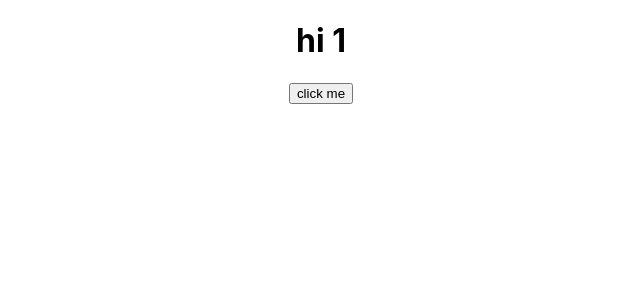
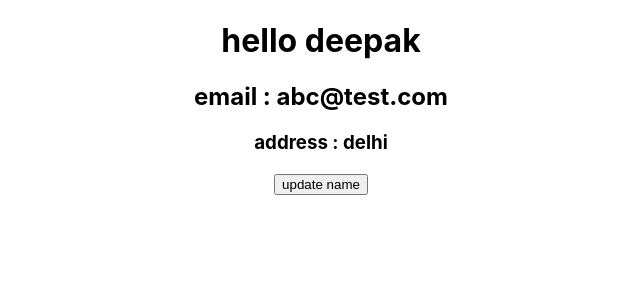
Before and after one commit to deepakpandey710/learn-react, a React (Create React App) app: page / in a window 1280 px wide. Shown: the top 300 px of the page, without its empty margins (319-959 px from the left). Built offline with nearby package versions, Linux system fonts and the light colour scheme.

Commit message:
third commit

```diff
--- a/src/App.js
+++ b/src/App.js
@@ -1,26 +1,47 @@
 import {Component, useState} from 'react';
 import logo from './logo.svg';
 import './App.css';
+import Student from './Student';
 
-class App extends Component {
-  constructor(){
-    super();
-    this.state={
-      data:1
-    }
-  }
-  update(){
-    this.setState({
-      data:this.state.data+1
-    })
-  }
-  render(){
-    return (
-      <div className="App">
-        <h1>hi {this.state.data}</h1>
-        <button onClick={()=>this.update()}>click me</button>
-      </div>
-    );
-  }
+function App(){
+  const [name,setName]=useState("deepak");
+  return(
+    <div className="App">
+      <Student name={name} email="abc@test.com" others={{address:"delhi", pin:231}}/>
+      <button onClick={()=>{setName("pandey")}}>update name</button>
+    </div>
+  )
 }
+
+
+
+
+
+
+
+
+
+
+
+// class App extends Component {
+//   constructor(){
+//     super();
+//     this.state={
+//       data:1
+//     }
+//   }
+//   update(){
+//     this.setState({
+//       data:this.state.data+1
+//     })
+//   }
+//   render(){
+//     return (
+//       <div className="App">
+//         <h1>hi {this.state.data}</h1>
+//         <button onClick={()=>this.update()}>click me</button>
+//       </div>
+//     );
+//   }
+// }
 export default App;
--- /dev/null
+++ b/src/Student.js
@@ -0,0 +1,11 @@
+function Student(props){
+    console.log(props);
+    return(
+        <div>
+            <h1>hello {props.name}</h1>
+            <h2>email : {props.email}</h2>
+            <h3>address : {props.others.address}</h3>
+        </div>
+    )
+}
+export default Student;
```
